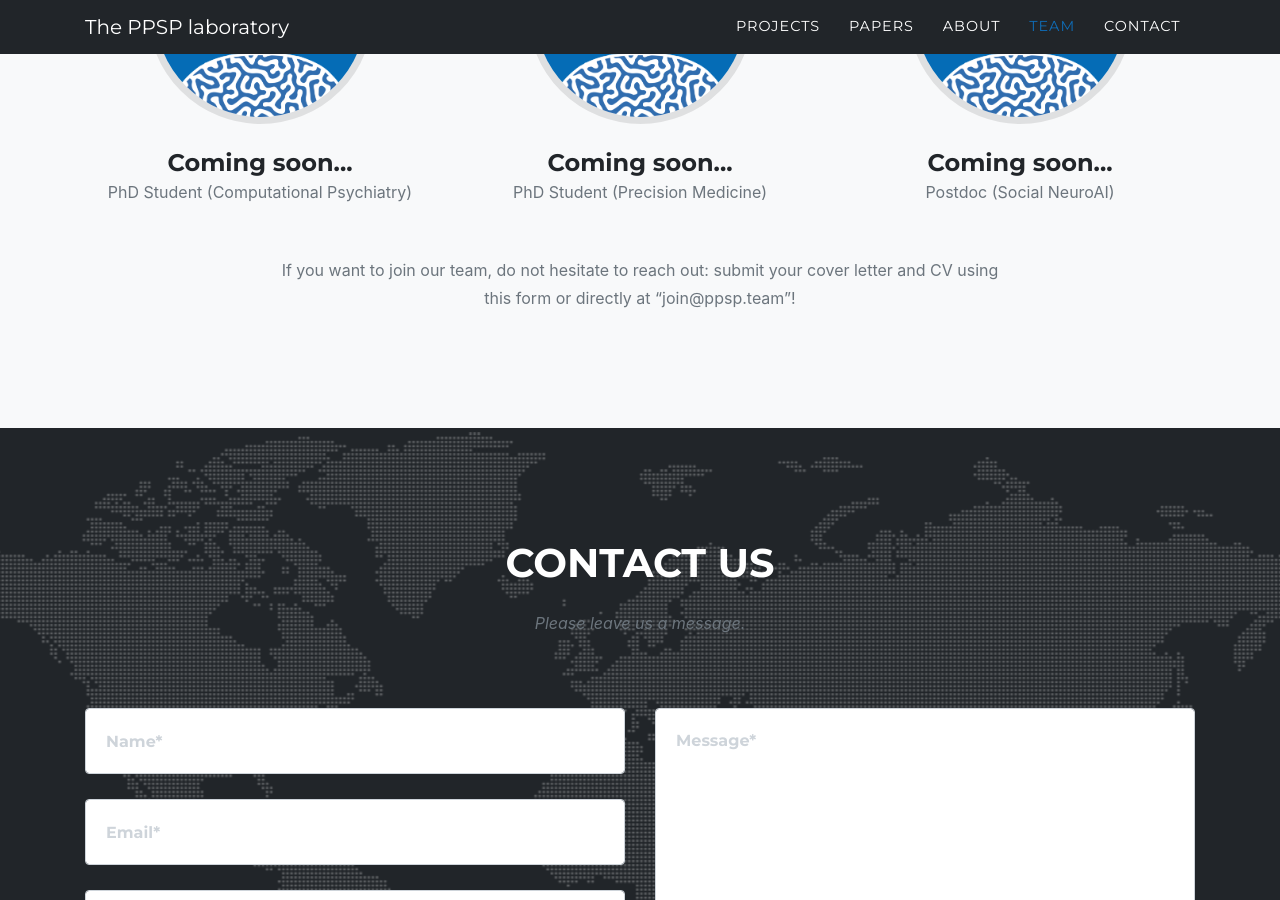
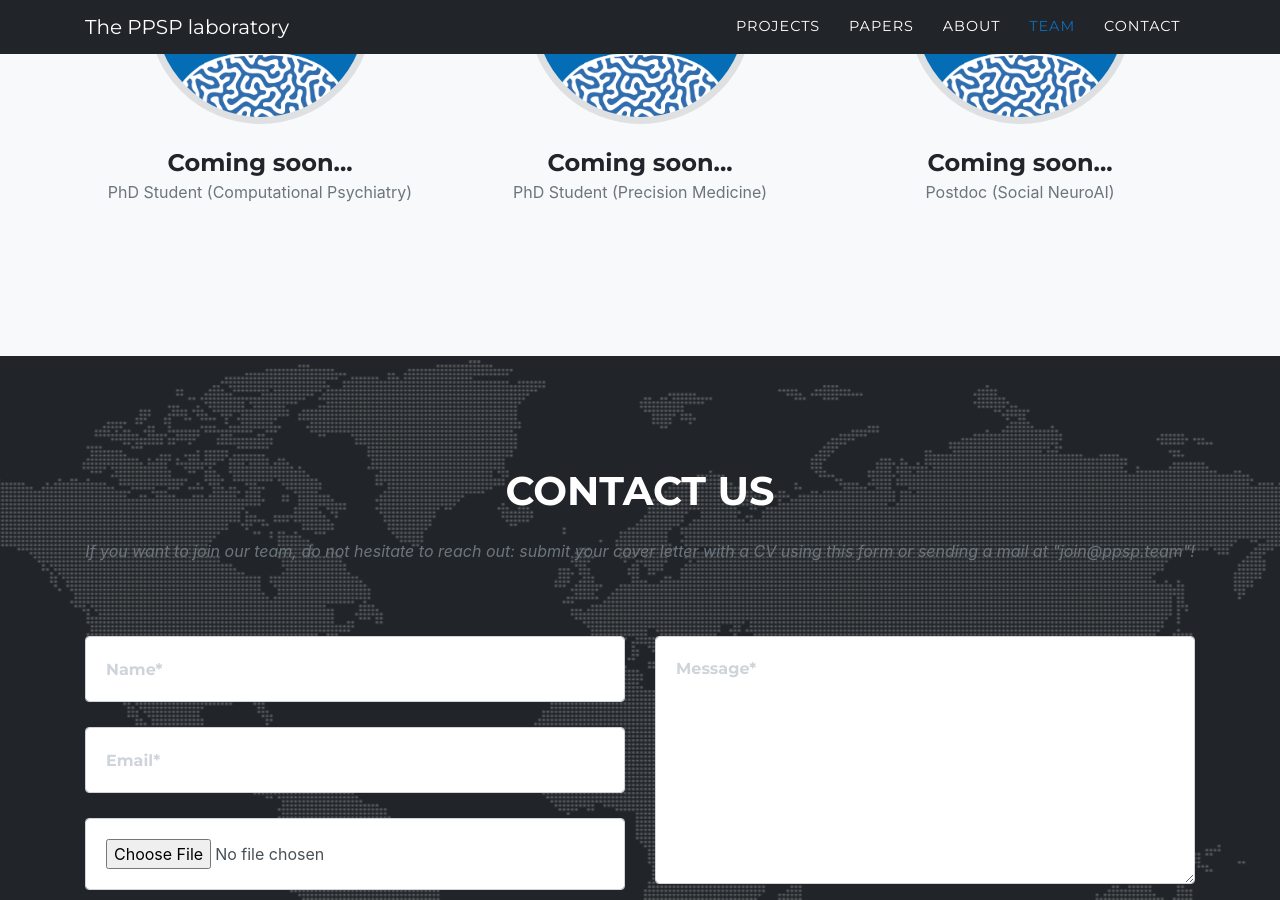
Before and after one commit to raviriley/agency-jekyll-theme, a Jekyll site: the page built from index.md, in a window 1280 px wide and 900 px high, scrolled down 5097 px. Built offline with Jekyll 4.4.1, drawn with Linux system fonts in a browser that asks for light colours; some web fonts are replaced; some of the changed lines change nothing that is shown; some of the changed text lies outside the part shown.

Commit message:
Update text

```diff
--- a/_data/sitetext.yml
+++ b/_data/sitetext.yml
@@ -21,7 +21,7 @@ projects:
 
 papers:
     title: "Papers"
-    text: "Lorem ipsum dolor sit amet consectetur."
+    text: "Here are some highlights from the lab. Enjoy the reading!"
     section: papers
 
 
@@ -85,7 +85,7 @@ fundings:
 team:
     title: "MEET THE TEAM"
     text: "The whole is other than the sum of the parts."
-    subtext: "If you want to join our team, do not hesitate to reach out: submit your cover letter and CV using this form or directly at \"join@ppsp.team\"!"
+    subtext: ""
     section: team
     people:
       - name: "Guillaume Dumas"
@@ -163,7 +163,7 @@ team:
 
 contact:
     title: "Contact Us"
-    text: "Please leave us a message."
+    text: "If you want to join our team, do not hesitate to reach out: submit your cover letter with a CV using this form or sending a mail at \"join@ppsp.team\"!"
     section: contact
 
 footer:
```
